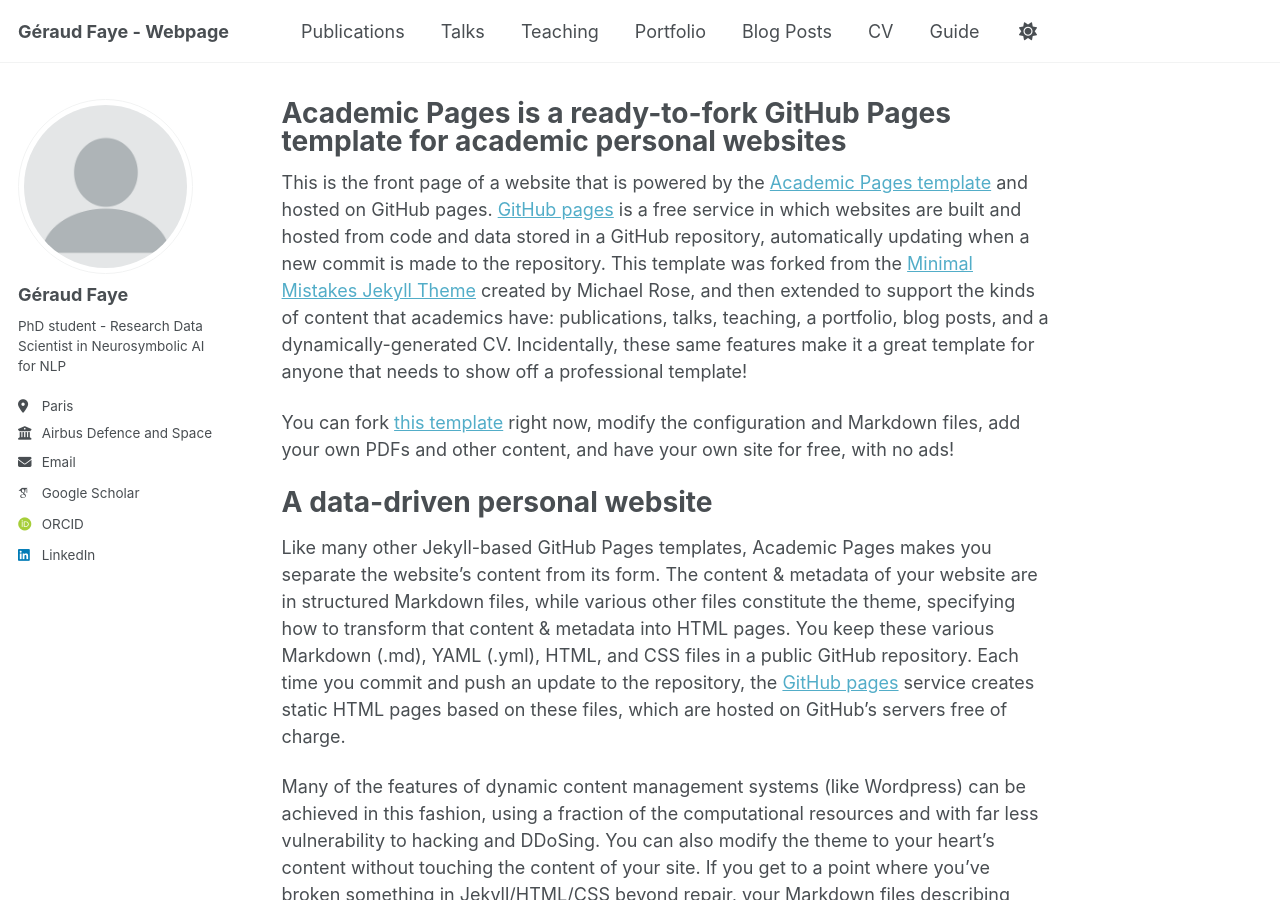
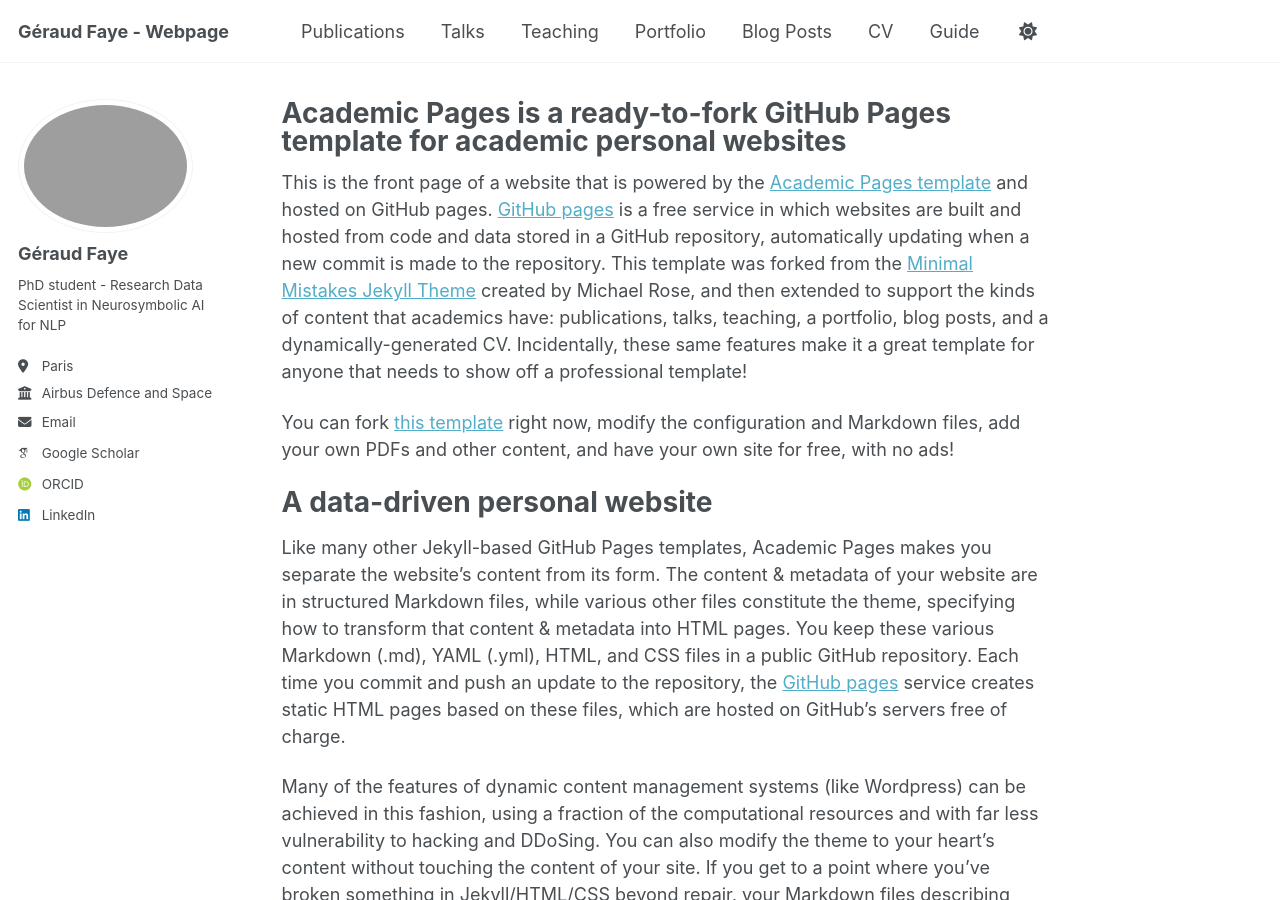
Before and after one commit to fgeraud/fgeraud.github.io, a Jekyll site: the page built from _pages/about.md, in a window 1280 px wide and 900 px high. Built offline with Jekyll 4.4.1, drawn with Linux system fonts in a browser that asks for light colours; some web fonts are replaced; a script that is not in the unit is left out.

Commit message:
Update _config.yml

```diff
--- a/_config.yml
+++ b/_config.yml
@@ -22,7 +22,7 @@ repository               : "fgeraud/fgeraud.github.io"
 #               Additional customization can be done by editing /_includes/author-profile.html
 author:
   # Biographic information
-  avatar           : "profile.png"
+  avatar           : #
   name             : "Géraud Faye"
   pronouns         : # example: "she/her"
   bio              : "PhD student - Research Data Scientist in Neurosymbolic AI for NLP"
```
